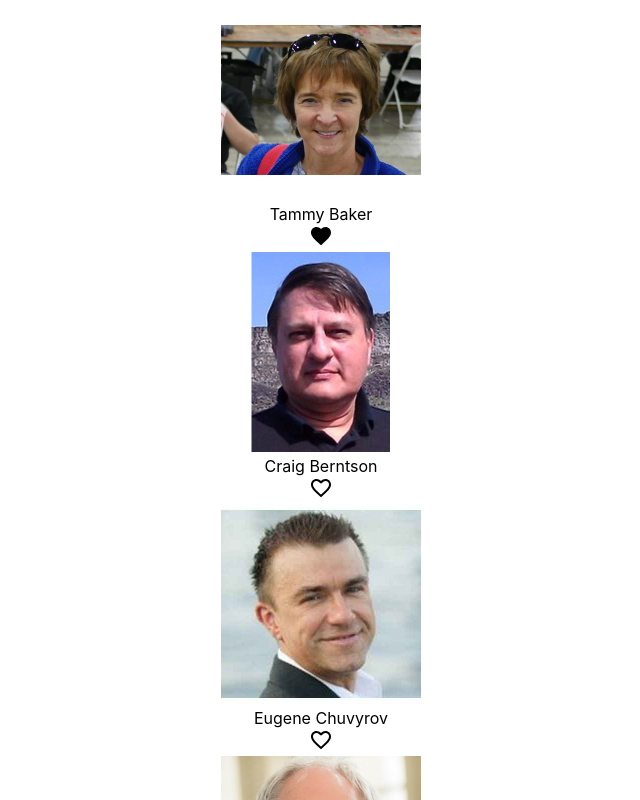
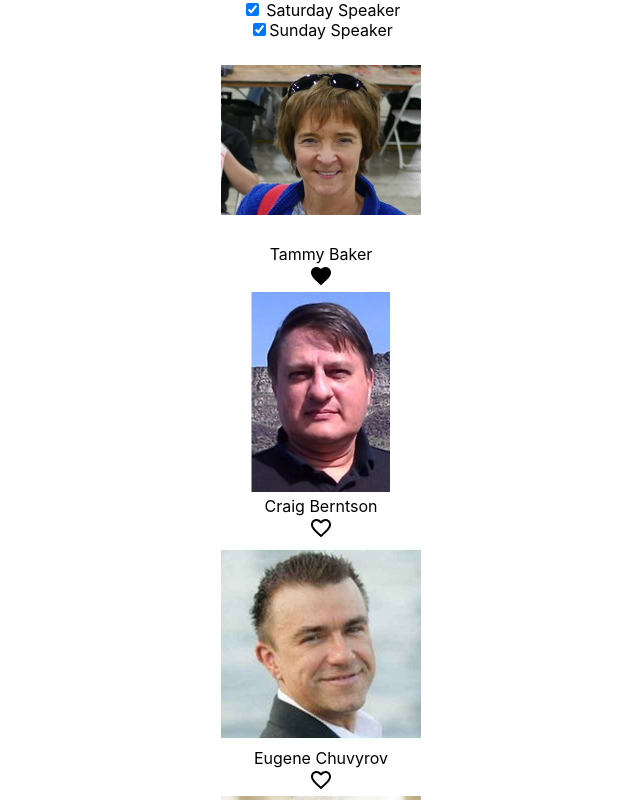
Before and after one commit to gapinska/hooks-app, a React (Create React App) app: page / in a window 1280 px wide. Shown: the top 800 px of the page, without its empty margins (319-959 px from the left). Built offline with nearby package versions, Linux system fonts and the light colour scheme.

Commit message:
project update

```diff
--- a/src/Speaker.js
+++ b/src/Speaker.js
@@ -9,6 +9,8 @@ export default function Speaker({
   firstName,
   lastName,
   bio,
+  sat,
+  sun,
   onHeartFavoriteHandler,
 }) {
   return (
--- a/src/Speakers.js
+++ b/src/Speakers.js
@@ -5,13 +5,13 @@ import Speaker from "./Speaker"
 export default function Speakers() {
   const [speakerList, setSpeakerList] = useState([])
   const [isLoading, setIsLoading] = useState(true)
+  const [speakingSaturday, setSpeakingSaturday] = useState(true)
+  const [speakingSunday, setSpeakingSunday] = useState(true)
 
   useEffect(() => {
     setSpeakerList(SpeakerData)
     setIsLoading(false)
   }, [])
-
-  console.log(speakerList)
 
   const heartFavoriteHandler = (e, favoriteValue, id) => {
     e.preventDefault()
@@ -24,10 +24,48 @@ export default function Speakers() {
     )
   }
 
+  const handleChangeSaturday = () => {
+    setSpeakingSaturday(!speakingSaturday)
+  }
+  const handleChangeSunday = () => {
+    setSpeakingSunday(!speakingSunday)
+  }
+
+  const speakerListFiltered = isLoading
+    ? []
+    : speakerList.filter(
+        ({ sat, sun }) => (speakingSaturday && sat) || (speakingSunday && sun)
+      )
+
   return (
     <div>
       {isLoading && <div>Loading...</div>}
-      {speakerList.map(({ id, firstName, lastName, favorite, bio }) => (
+      <div className="container">
+        <div>
+          <label>
+            <input
+              type="checkbox"
+              className="check-input"
+              onChange={handleChangeSaturday}
+              checked={speakingSaturday}
+            />{" "}
+            Saturday Speaker
+          </label>
+        </div>
+        <div>
+          <label>
+            <input
+              type="checkbox"
+              className="check-input"
+              onChange={handleChangeSunday}
+              checked={speakingSunday}
+            />
+          </label>
+          Sunday Speaker
+        </div>
+      </div>
+      {speakerListFiltered.map(
+        ({ id, firstName, lastName, favorite, bio, sat, sun }) => (
           <Speaker
             key={id}
             id={id}
@@ -35,9 +73,12 @@ export default function Speakers() {
             firstName={firstName}
             lastName={lastName}
             bio={bio}
+            sat={sat}
+            sun={sun}
             onHeartFavoriteHandler={heartFavoriteHandler}
           />
-      ))}
+        )
+      )}
     </div>
   )
 }
```
Lines whose indentation alone changed are shown as unchanged.
